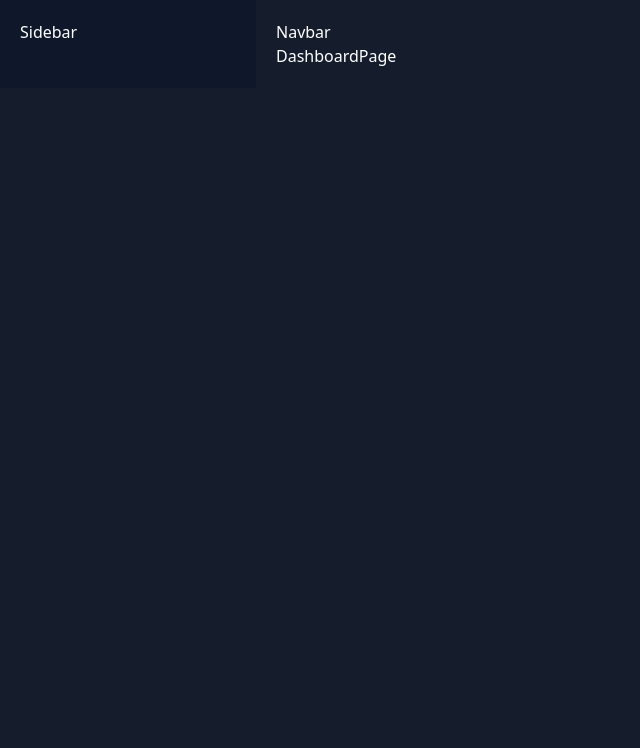
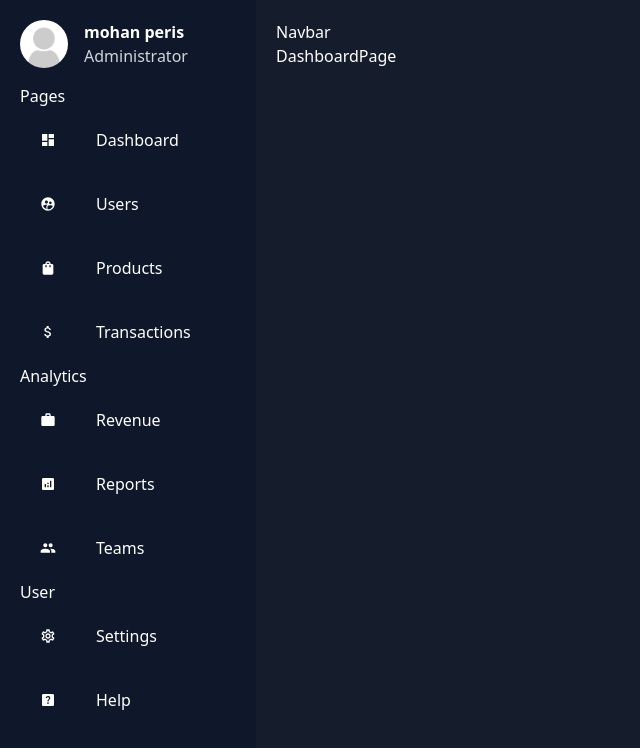
Before and after one commit to Pasindusheshan127/next-admin-dashboard, a Next.js app in the folder admin-dashboard/: page /dashboard in a window 1280 px wide. Shown: the top 748 px of the page, without its empty margins (0-640 px from the left). Built offline with nearby package versions, Linux system fonts and the light colour scheme.

Commit message:
sidebar component hs been designed

```diff
--- a/admin-dashboard/components/ui/dashboard/Navbar.jsx
+++ b/admin-dashboard/components/ui/dashboard/Navbar.jsx
@@ -1,79 +1,4 @@
 import React from "react";
-import {
-  MdDashboard,
-  MdSupervisedUserCircle,
-  MdShoppingBag,
-  MdAttachMoney,
-  MdWork,
-  MdAnalytics,
-  MdPeople,
-  MdOutlineSettings,
-  MdHelpCenter,
-  MdLogout,
-} from "react-icons/md";
-
-const menuItems = [
-  {
-    title: "Pages",
-    list: [
-      {
-        title: "Dashboard",
-        path: "/dashboard",
-        icon: <MdDashboard />,
-      },
-      {
-        title: "Users",
-        path: "/dashboard/users",
-        icon: <MdSupervisedUserCircle />,
-      },
-      {
-        title: "Products",
-        path: "/dashboard/products",
-        icon: <MdShoppingBag />,
-      },
-      {
-        title: "Transactions",
-        path: "/dashboard/transactions",
-        icon: <MdAttachMoney />,
-      },
-    ],
-  },
-  {
-    title: "Analytics",
-    list: [
-      {
-        title: "Revenue",
-        path: "/dashboard/revenue",
-        icon: <MdWork />,
-      },
-      {
-        title: "Reports",
-        path: "/dashboard/reports",
-        icon: <MdAnalytics />,
-      },
-      {
-        title: "Teams",
-        path: "/dashboard/teams",
-        icon: <MdPeople />,
-      },
-    ],
-  },
-  {
-    title: "User",
-    list: [
-      {
-        title: "Settings",
-        path: "/dashboard/settings",
-        icon: <MdOutlineSettings />,
-      },
-      {
-        title: "Help",
-        path: "/dashboard/help",
-        icon: <MdHelpCenter />,
-      },
-    ],
-  },
-];
 
 const Navbar = () => {
   return <div>Navbar</div>;
--- a/admin-dashboard/components/ui/dashboard/Sidebar.jsx
+++ b/admin-dashboard/components/ui/dashboard/Sidebar.jsx
@@ -1,7 +1,129 @@
+"use client";
+
+import Image from "next/image";
+import Link from "next/link";
+import { usePathname } from "next/navigation";
 import React from "react";
+import {
+  MdDashboard,
+  MdSupervisedUserCircle,
+  MdShoppingBag,
+  MdAttachMoney,
+  MdWork,
+  MdAnalytics,
+  MdPeople,
+  MdOutlineSettings,
+  MdHelpCenter,
+  MdLogout,
+} from "react-icons/md";
 
+const menuItems = [
+  {
+    title: "Pages",
+    list: [
+      {
+        title: "Dashboard",
+        path: "/dashboard",
+        icon: <MdDashboard />,
+      },
+      {
+        title: "Users",
+        path: "/dashboard/users",
+        icon: <MdSupervisedUserCircle />,
+      },
+      {
+        title: "Products",
+        path: "/dashboard/products",
+        icon: <MdShoppingBag />,
+      },
+      {
+        title: "Transactions",
+        path: "/dashboard/transactions",
+        icon: <MdAttachMoney />,
+      },
+    ],
+  },
+  {
+    title: "Analytics",
+    list: [
+      {
+        title: "Revenue",
+        path: "/dashboard/revenue",
+        icon: <MdWork />,
+      },
+      {
+        title: "Reports",
+        path: "/dashboard/reports",
+        icon: <MdAnalytics />,
+      },
+      {
+        title: "Teams",
+        path: "/dashboard/teams",
+        icon: <MdPeople />,
+      },
+    ],
+  },
+  {
+    title: "User",
+    list: [
+      {
+        title: "Settings",
+        path: "/dashboard/settings",
+        icon: <MdOutlineSettings />,
+      },
+      {
+        title: "Help",
+        path: "/dashboard/help",
+        icon: <MdHelpCenter />,
+      },
+    ],
+  },
+];
+
+const ListItem = ({ item }) => {
+  const pathName = usePathname();
+  return (
+    <Link
+      href={item.path}
+      className={`flex gap-10 items-center p-5 hover:bg-slate-800 ${
+        pathName === item.path ? "active:bg-slate-800" : ""
+      }`}
+    >
+      {item.icon}
+      {item.title}
+    </Link>
+  );
+};
 const Sidebar = () => {
-  return <div>Sidebar</div>;
+  return (
+    <div>
+      <div className="flex flex-col">
+        <div className="flex mb-4">
+          <Image
+            src="/noAvatar.png"
+            height={48}
+            width={48}
+            alt="userimg"
+            className="object-cover rounded-full "
+          />
+          <div className="flex flex-col ml-4">
+            <span className="font-semibold">mohan peris</span>
+            <span className="text-gray-300">Administrator</span>
+          </div>
+        </div>
+        <ul>
+          {menuItems.map((cat) => (
+            <li key={cat.title}>
+              {cat.title}
+              {cat.list.map((item) => (
+                <ListItem item={item} key={item.title} />
+              ))}
+            </li>
+          ))}
+        </ul>
+      </div>
+    </div>
+  );
 };
 
 export default Sidebar;
```
Also changed, not shown: admin-dashboard/package.json (+5 -4 lines), admin-dashboard/public/noavatar.png (added), 1 other file (tests, documents, lock files or other folders).
